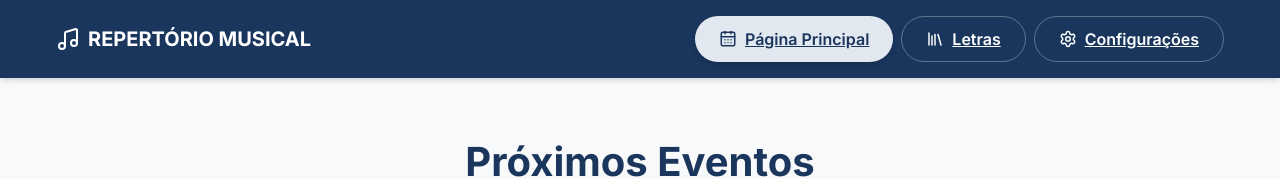
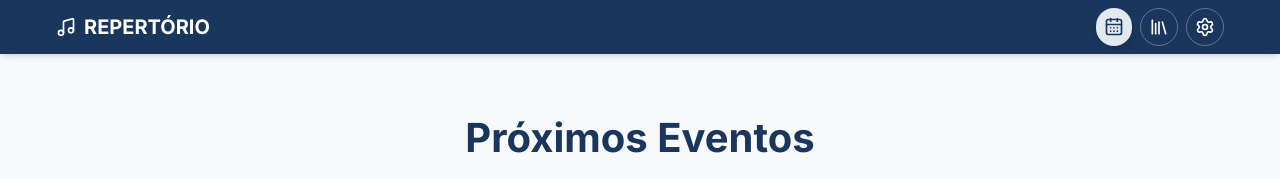
Before and after one commit to LeoLemosDevs/Projeto_Repertorio, a React (Vite) app: page /admin in a window 1280 px wide. Shown: the top 179 px of the page. Built offline with nearby package versions, Linux system fonts and the light colour scheme; no server answers; the database is empty.

Commit message:
Compact Navbar, change title to REPERTÓRIO, and add notes font controls

```diff
--- a/src/components/Navbar.jsx
+++ b/src/components/Navbar.jsx
@@ -9,7 +9,7 @@ export default function Navbar() {
     <nav style={{
       backgroundColor: 'var(--color-primary)',
       color: 'white',
-      padding: '1rem',
+      padding: '0.5rem 1rem', // Padding reduzido
       boxShadow: 'var(--shadow-md)',
       position: 'sticky',
       top: 0,
@@ -19,22 +19,22 @@ export default function Navbar() {
         display: 'flex',
         justifyContent: 'space-between',
         alignItems: 'center',
-        flexWrap: 'wrap',
-        gap: '1rem'
+        flexWrap: 'nowrap', // Força a ficar numa linha
+        gap: '0.5rem'
       }}>
         <Link to="/" style={{ color: 'white', textDecoration: 'none', display: 'flex', alignItems: 'center', gap: '0.5rem', fontSize: '1.25rem', fontWeight: 'bold' }}>
-          <Music />
-          <span>REPERTÓRIO MUSICAL</span>
+          <Music size={20} />
+          <span>REPERTÓRIO</span>
         </Link>
-        <div style={{ display: 'flex', gap: '0.5rem', flexWrap: 'wrap' }}>
-          <Link to="/" className={location.pathname === '/' ? "btn-primary" : "btn-secondary"} style={location.pathname === '/' ? { backgroundColor: 'var(--color-accent)', color: 'var(--color-primary)' } : { backgroundColor: 'transparent', color: 'white', border: '1px solid rgba(255,255,255,0.3)' }}>
-            <CalendarDays size={18} /> Página Principal
+        <div style={{ display: 'flex', gap: '0.5rem' }}>
+          <Link to="/" title="Página Principal" className={location.pathname === '/' ? "btn-primary" : "btn-secondary"} style={location.pathname === '/' ? { backgroundColor: 'var(--color-accent)', color: 'var(--color-primary)', padding: '0.5rem' } : { backgroundColor: 'transparent', color: 'white', border: '1px solid rgba(255,255,255,0.3)', padding: '0.5rem' }}>
+            <CalendarDays size={20} />
           </Link>
-          <Link to="/letras" className={location.pathname === '/letras' ? "btn-primary" : "btn-secondary"} style={location.pathname === '/letras' ? { backgroundColor: 'var(--color-accent)', color: 'var(--color-primary)' } : { backgroundColor: 'transparent', color: 'white', border: '1px solid rgba(255,255,255,0.3)' }}>
-            <Library size={18} /> Letras
+          <Link to="/letras" title="Letras" className={location.pathname === '/letras' ? "btn-primary" : "btn-secondary"} style={location.pathname === '/letras' ? { backgroundColor: 'var(--color-accent)', color: 'var(--color-primary)', padding: '0.5rem' } : { backgroundColor: 'transparent', color: 'white', border: '1px solid rgba(255,255,255,0.3)', padding: '0.5rem' }}>
+            <Library size={20} />
           </Link>
-          <Link to="/admin" className={location.pathname === '/admin' ? "btn-primary" : "btn-secondary"} style={location.pathname === '/admin' ? { backgroundColor: 'var(--color-accent)', color: 'var(--color-primary)' } : { backgroundColor: 'transparent', color: 'white', border: '1px solid rgba(255,255,255,0.3)' }}>
-            <Settings size={18} /> Configurações
+          <Link to="/admin" title="Configurações" className={location.pathname === '/admin' ? "btn-primary" : "btn-secondary"} style={location.pathname === '/admin' ? { backgroundColor: 'var(--color-accent)', color: 'var(--color-primary)', padding: '0.5rem' } : { backgroundColor: 'transparent', color: 'white', border: '1px solid rgba(255,255,255,0.3)', padding: '0.5rem' }}>
+            <Settings size={20} />
           </Link>
         </div>
       </div>
--- a/src/pages/SongView.jsx
+++ b/src/pages/SongView.jsx
@@ -16,9 +16,13 @@ export default function SongView() {
   const [isPlaying, setIsPlaying] = useState(false);
   const [loading, setLoading] = useState(true);
 
-  // Novos controles de leitura
+  // Controles de leitura (Letra)
   const [fontSize, setFontSize] = useState(1.4); // em rem
   const [speedMultiplier, setSpeedMultiplier] = useState(1); // 1 = normal, 0.5 = rápido, 2 = devagar
+
+  // Controles de notas
+  const [notesFontSize, setNotesFontSize] = useState(1); // em rem
+  const [notesBold, setNotesBold] = useState(false);
 
   useEffect(() => {
     const fetchSong = async () => {
@@ -69,7 +73,7 @@ export default function SongView() {
       margin: '0 auto',
       display: 'flex',
       flexDirection: 'column',
-      height: 'calc(100vh - 90px)', // Altura total menos a Navbar
+      height: 'calc(100vh - 56px)', // Altura total menos a Navbar que agora é menor
       overflow: 'hidden' // Impede a rolagem da página inteira
     }}>
 
@@ -96,21 +100,33 @@ export default function SongView() {
           </div>
         </div>
 
-        {/* Caixa de Notas */}
-        <div className="glass-panel" style={{ padding: '0.75rem', borderTop: '4px solid var(--color-primary)', boxShadow: 'var(--shadow-md)', marginBottom: '0.5rem' }}>
-          <h3 style={{ margin: '0 0 0.25rem 0', display: 'flex', alignItems: 'center', gap: '0.5rem', color: 'var(--color-primary)', fontSize: '0.9rem' }}>
-            <MusicIcon size={14} /> Notas da Música
-          </h3>
+        {/* Caixa de Notas com Controles */}
+        <div className="glass-panel" style={{ padding: '0.5rem 0.75rem', borderTop: '4px solid var(--color-primary)', boxShadow: 'var(--shadow-md)', marginBottom: '0.5rem' }}>
+          <div style={{ display: 'flex', justifyContent: 'space-between', alignItems: 'center', marginBottom: '0.5rem' }}>
+            <h3 style={{ margin: 0, display: 'flex', alignItems: 'center', gap: '0.5rem', color: 'var(--color-primary)', fontSize: '0.9rem' }}>
+              <MusicIcon size={14} /> Notas da Música
+            </h3>
+
+            {/* Controles de Notas (Negrito, Zoom In/Out) */}
+            <div style={{ display: 'flex', gap: '0.25rem' }}>
+              <button onClick={() => setNotesBold(!notesBold)} className={notesBold ? "btn-primary" : "btn-secondary"} style={{ padding: '0.1rem 0.4rem', fontSize: '0.8rem', fontWeight: 'bold' }}>B</button>
+              <button onClick={() => setNotesFontSize(p => Math.max(0.7, p - 0.1))} className="btn-secondary" style={{ padding: '0.1rem 0.4rem', fontSize: '0.8rem' }}>-</button>
+              <button onClick={() => setNotesFontSize(p => Math.min(2, p + 0.1))} className="btn-secondary" style={{ padding: '0.1rem 0.4rem', fontSize: '0.8rem' }}>+</button>
+            </div>
+          </div>
+
           <div style={{
             fontFamily: 'var(--font-family-music)',
             whiteSpace: 'pre-wrap',
-            fontSize: '1rem',
+            fontSize: `${notesFontSize}rem`,
+            fontWeight: notesBold ? 'bold' : 'normal',
             color: 'var(--color-primary-dark)',
             backgroundColor: 'var(--color-bg-elevated)',
             padding: '0.5rem',
             borderRadius: 'var(--radius-sm)',
             maxHeight: '120px',
-            overflowY: 'auto'
+            overflowY: 'auto',
+            transition: 'font-size 0.2s, font-weight 0.2s'
           }}>
             {song.chords || "Nenhuma cifra cadastrada."}
           </div>
```
